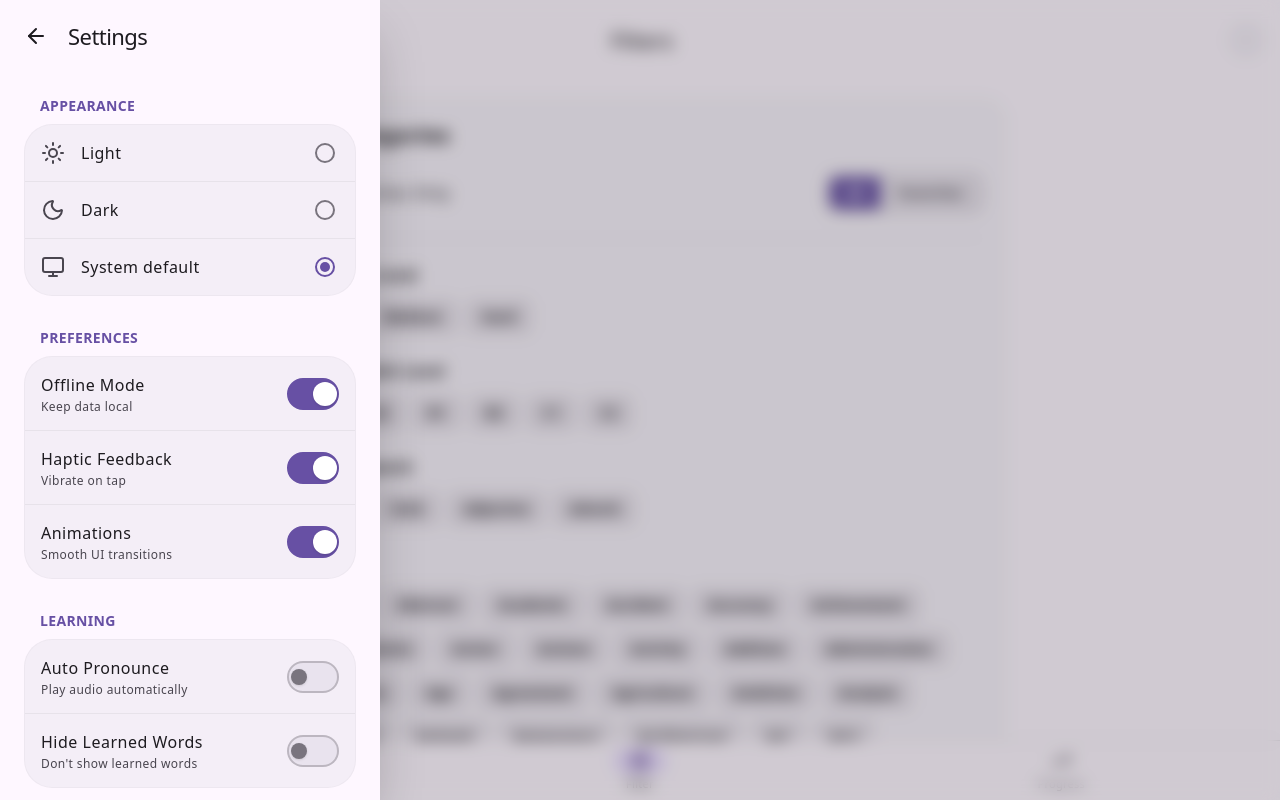
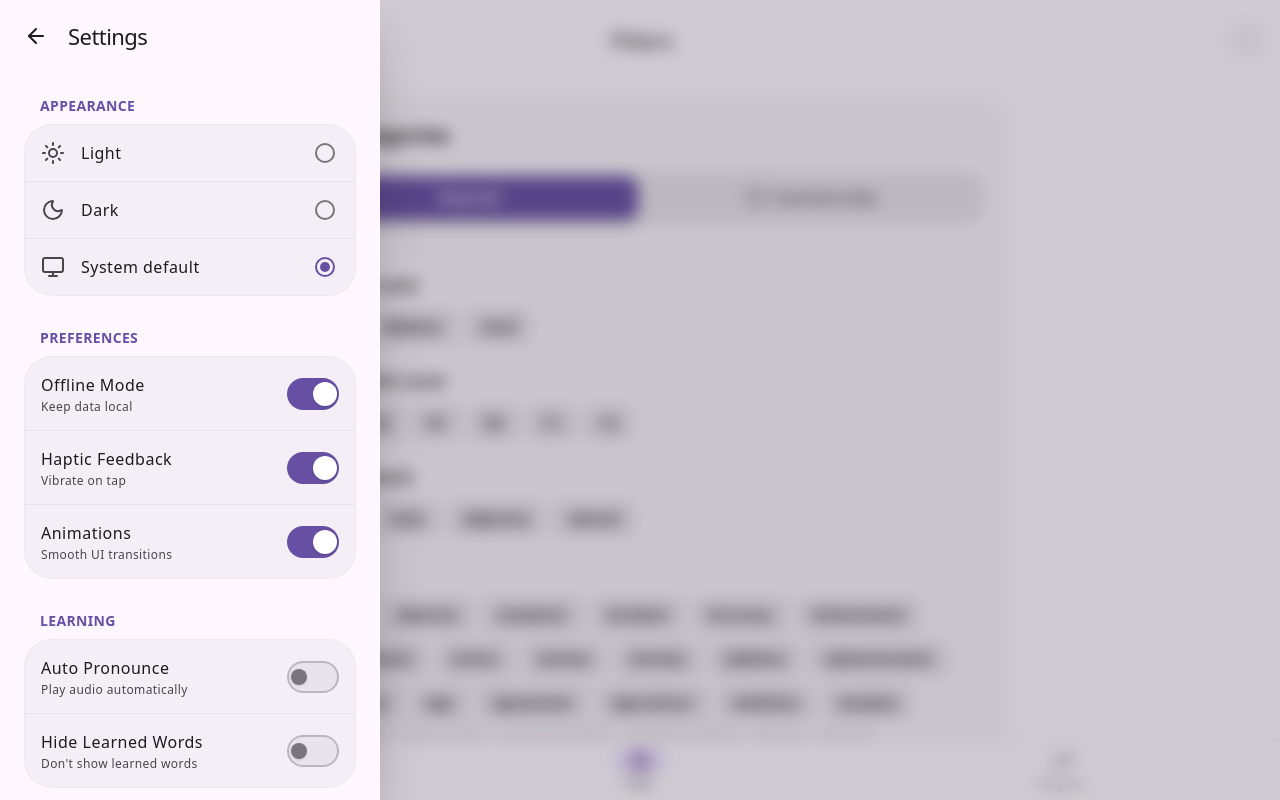
Before and after one commit to shafiullahcrazyman/Vocabify, a React (Vite) app: page /#/filter in a window 1280 px wide. Both pictures are taken after a click on the button 36 px from the left and 40 px from the top of the page. Shown: the top 800 px of the page. Built offline with nearby package versions, Linux system fonts and the light colour scheme.

Commit message:
Add files via upload

```diff
--- a/src/screens/Filter.tsx
+++ b/src/screens/Filter.tsx
@@ -80,42 +80,35 @@ export const Filter: React.FC = () => {
 
             {/* Connected Button Group for Favorites */}
             <div className="mb-6 pt-2 pb-6 border-b border-surface-container-highest">
-              <div className="flex items-center justify-between">
-                <p className="m3-body-large text-on-surface font-medium flex items-center gap-2">
-                  <Heart className={`w-8 h-8 transition-colors duration-200 ${filters.favoritesOnly ? 'fill-rose-500 text-rose-500' : 'text-on-surface-variant'}`} />
-                  Favorites Only
-                </p>
-
-                {/* Segmented/Connected Button Group */}
-                <div className="flex bg-surface-container-highest rounded-xl overflow-hidden p-1 border border-outline-variant">
+              <div className="flex w-full bg-surface-container-highest rounded-2xl p-1 gap-1">
                 <button
                   onClick={() => {
                     triggerHaptic(settings.hapticsEnabled);
                     updateFilters({ favoritesOnly: false });
                   }}
-                    className={`px-4 py-1.5 rounded-l-lg m3-label-large transition-all duration-200 ${
+                  className={`flex-1 py-3 rounded-xl m3-label-large transition-all duration-200 flex items-center justify-center ${
                     !filters.favoritesOnly
-                        ? 'bg-primary text-on-primary shadow-sm'
+                      ? 'bg-primary text-on-primary shadow-lg'
                       : 'text-on-surface-variant hover:bg-surface-variant'
                   }`}
                 >
-                    All
+                  Show All
                 </button>
-                  <div className="w-[1px] bg-outline-variant my-1" /> {/* Divider */}
+
                 <button
                   onClick={() => {
                     triggerHaptic(settings.hapticsEnabled);
                     updateFilters({ favoritesOnly: true });
                   }}
-                    className={`px-4 py-1.5 rounded-r-lg m3-label-large transition-all duration-200 ${
+                  className={`flex-1 py-3 rounded-xl m3-label-large transition-all duration-200 flex items-center justify-center gap-2 ${
                     filters.favoritesOnly
-                        ? 'bg-primary text-on-primary shadow-sm'
+                      ? 'bg-primary text-on-primary shadow-lg'
                       : 'text-on-surface-variant hover:bg-surface-variant'
                   }`}
                 >
-                    Favorites
+                  <Heart className={`w-5 h-5 ${filters.favoritesOnly ? 'fill-on-primary' : 'text-on-surface-variant'}`} />
+                  Favorites Only
                 </button>
-                </div>
               </div>
             </div>
 
```
Lines whose indentation alone changed are shown as unchanged.
